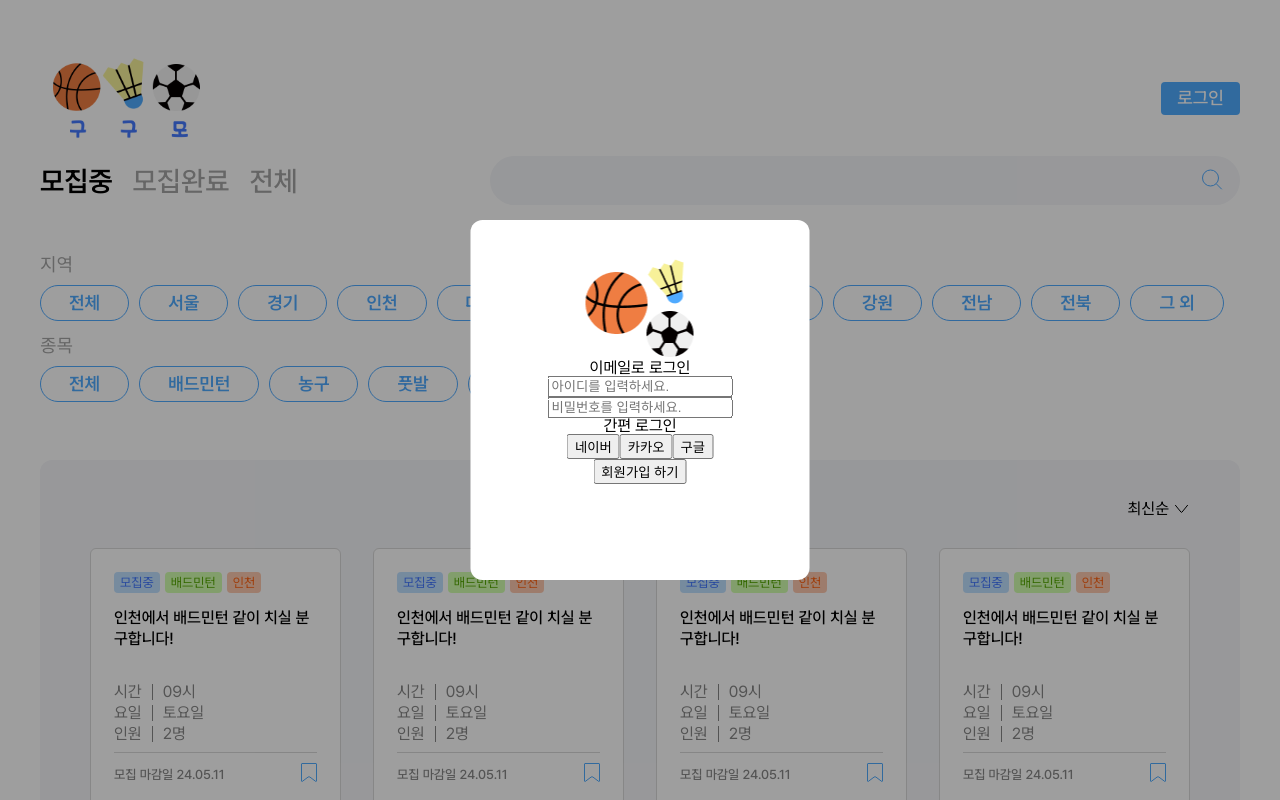
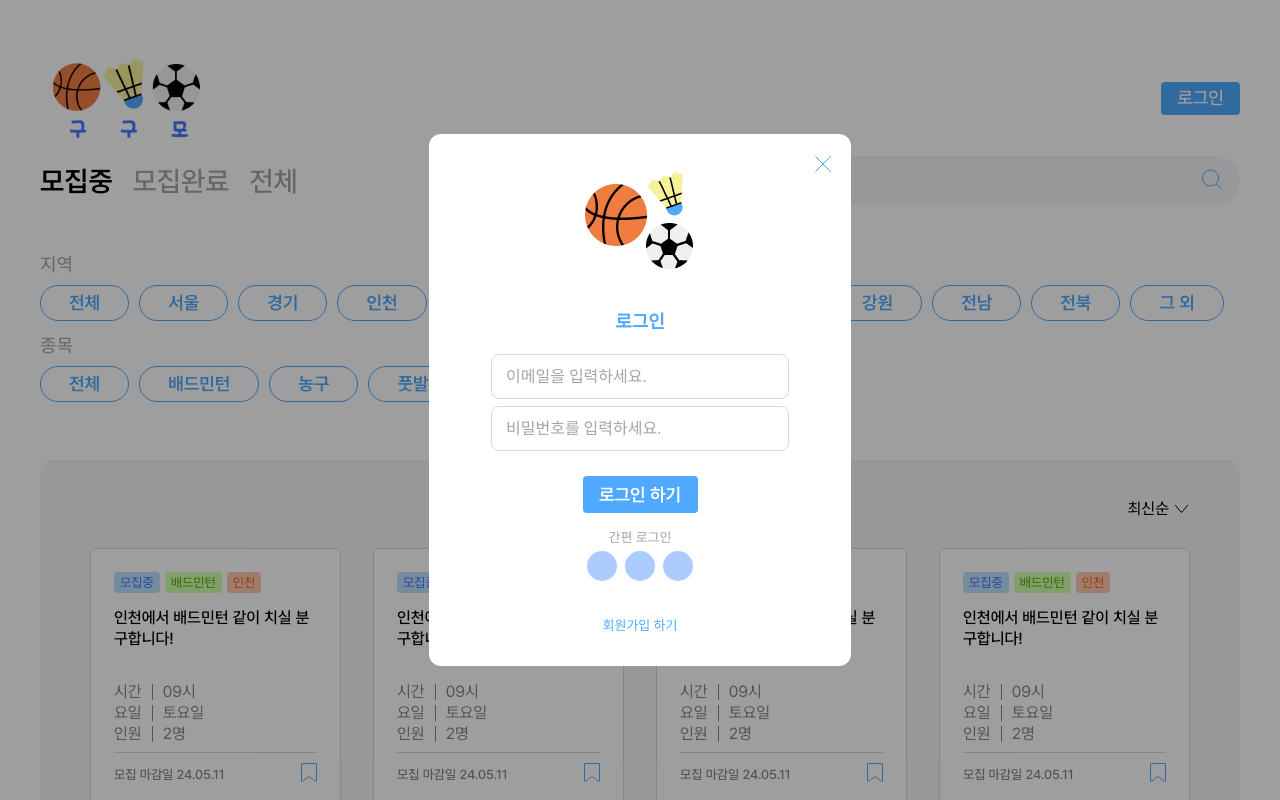
Before and after one commit to MNC-TEAM/gugumo_frontend, a Next.js app: page / in a window 1280 px wide. Shown: the top 800 px of the page. Built offline with nearby package versions, Linux system fonts and the light colour scheme.

Commit message:
:lipstick: 로그인 UI 구축

```diff
--- a/src/app/components/auth/Login/index.tsx
+++ b/src/app/components/auth/Login/index.tsx
@@ -1,55 +1,57 @@
-import React from 'react'
+'use client'
+
+import React, { useState } from 'react'
 import ReactModal from 'react-modal'
-
-const modalStyle: ReactModal.Styles = {
-  overlay: { // 바깥
-    backgroundColor: " rgba(0, 0, 0, 0.38)",
-    width: "100%",
-    height: "100%",
-    zIndex: "50",
-    position: "fixed",
-    top: "0",
-    left: "0",
-  },
-  content: { // 안쪽
-    zIndex: "100",
-    width: "339px",
-    position: "absolute",
-    top: "50%",
-    left: "50%",
-    transform: "translate(-50%, -50%)",
-    background : "#fff",
-    padding : "37px 40px 21px",
-    boxSizing : "border-box",
-    borderRadius : 12,
-    border : 0,
-    textAlign : "center",
-  },
-};
+import { ButtonStyle, CloseStyle, Flex, InputBox, SignButton, SnsBox, TitleStyle, modalStyle } from './style'
+import { ThemeProvider } from 'styled-components'
+import { theme } from '@/styles/theme'
 
 export default function Login() {
+
+  const [isOpen,setIsOpen] = useState(true)
+
   return (
+
     <ReactModal
-      isOpen={true}
+      isOpen={isOpen}
       style={modalStyle}
     >
-      <div>
+      <ThemeProvider
+        theme={theme}
+      >
+        <CloseStyle
+          onClick={()=>setIsOpen(false)}
+        >
+          <img src="/asset/icon/close.svg" alt="취소버튼" />
+        </CloseStyle>
+
         <img src="/asset/image/icon.png" alt="아이콘" />
-      </div>
-      <h5>이메일로 로그인</h5>
-      <div>
-        <input type="text" placeholder='아이디를 입력하세요.' />
-        <input type="text" placeholder='비밀번호를 입력하세요.' />
-      </div>
-      <div>
-        <p>간편 로그인</p>
-        <div>
-          <button>네이버</button>
-          <button>카카오</button>
-          <button>구글</button>
-        </div>
-      </div>
-      <button>회원가입 하기</button>
+
+        <TitleStyle>로그인</TitleStyle>
+
+        <form>
+          <InputBox>
+            <input type="email" placeholder='이메일을 입력하세요.' />
+            <input type="password" placeholder='비밀번호를 입력하세요.' />
+          </InputBox>
+
+          <ButtonStyle type="submit">
+            로그인 하기
+          </ButtonStyle>
+        </form>
+
+        <SnsBox>
+          <p>간편 로그인</p>
+          <Flex>
+            <button></button>
+            <button></button>
+            <button></button>
+          </Flex>
+        </SnsBox>
+
+        <SignButton>회원가입 하기</SignButton>
+      </ThemeProvider>
     </ReactModal>
+
   )
 }
--- a/src/app/components/auth/Login/style.ts
+++ b/src/app/components/auth/Login/style.ts
@@ -0,0 +1,124 @@
+import styled from "styled-components";
+
+export const modalStyle: ReactModal.Styles = {
+    overlay: { // 바깥
+      backgroundColor: " rgba(0, 0, 0, 0.38)",
+      width: "100%",
+      height: "100%",
+      zIndex: "50",
+      position: "fixed",
+      top: "0",
+      left: "0",
+    },
+    content: { // 안쪽
+      zIndex: "100",
+      width: "422px",
+      position: "absolute",
+      height : "max-content",
+      overflow : "visible",
+      top: "50%",
+      left: "50%",
+      transform: "translate(-50%, -50%)",
+      background : "#fff",
+      padding : "35px 62px 33px",
+      boxSizing : "border-box",
+      borderRadius : 12,
+      border : 0,
+      textAlign : "center",
+    },
+};
+
+export const CloseStyle = styled.button`
+    all: unset;
+    position: absolute;
+    right: 16px;
+    top: 18px;
+    cursor: pointer;
+`;
+
+export const ButtonStyle = styled.button`
+    all: unset;
+    font-size: ${({theme})=>theme.fontSize.buttonSemibold};
+    font-weight: ${({theme})=>theme.fontWeight.buttonSemibold};
+    background: ${({theme})=>theme.color.Primary};
+    color : #fff;
+    width: ${115/18*1}em;
+    height: ${37/18*1}em;
+    border-radius: 4px;
+    margin-top: 25px;
+    cursor: pointer;
+`;
+
+export const TitleStyle = styled.h5`
+
+    font-family: "Pretendard";
+    color: #4FAAFF;
+    font-weight: 600;
+    font-size: 18px;
+    margin-top: 41px;
+
+`;
+
+export const SignButton = styled.button`
+     all: unset;
+    color: #4FAAFF;
+    font-family: "Pretendard";
+    font-weight: 500;
+    font-size: 13px;
+    margin-top: ${38/13*1}em;
+    cursor: pointer;
+`;
+
+export const InputBox = styled.div`
+
+    margin-top: 23px;
+
+    input {
+        outline: 0;
+        border: 0;
+        width: 100%;
+        height: 45px;
+        border-radius: 8px;
+        padding: 0 ${14/16*1}em;
+        box-sizing: border-box;
+        border: 1px solid ${({theme})=>theme.color.Outline};
+        font-family: "Pretendard";
+        font-size: ${({theme})=>theme.fontSize.bodyMedium};
+        font-weight: ${({theme})=>theme.fontWeight.bodyMedium};
+
+        &::placeholder {
+            color: ${({theme})=>theme.color.OnBackgroundGray};
+        }
+
+        + input {
+            margin-top: 7px;
+        }
+
+    }
+
+`;
+
+export const SnsBox = styled.div`
+    margin-top: 18px;
+    color: #A5A5A5;
+    p {
+        font-size: 13px;
+        font-weight: 500;
+        font-family: "Pretendard";
+    }
+`;
+
+export const Flex = styled.div`
+    display: flex;
+    justify-content: center;
+    gap: 8px;
+    margin-top: 7px;
+    button {
+        all: unset;
+        width: 30px;
+        height: 30px;
+        border-radius: 100px;
+        background: #acf;
+        cursor: pointer;
+    }
+`;
```
Also changed, not shown: public/asset/icon/close.svg (added).
